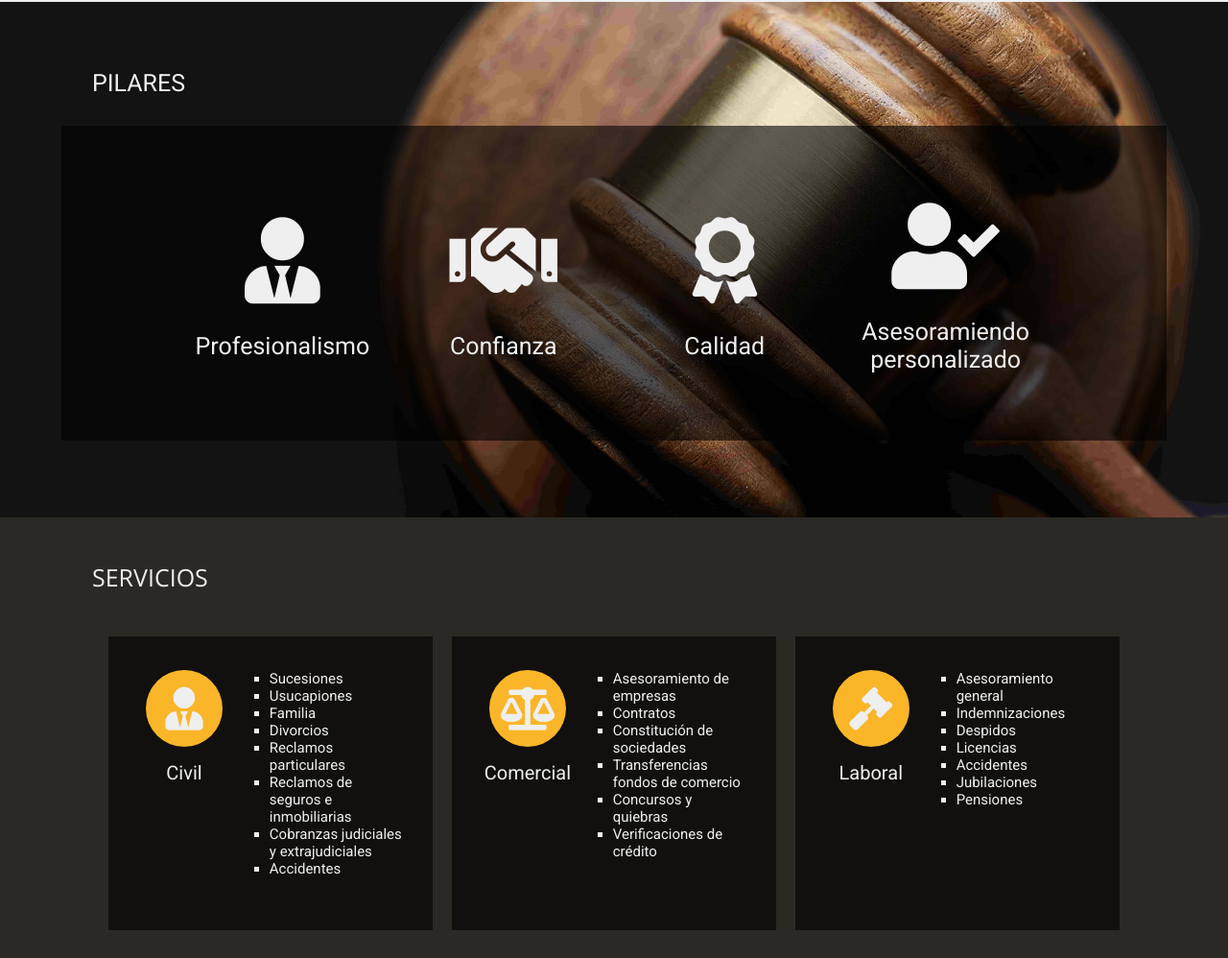
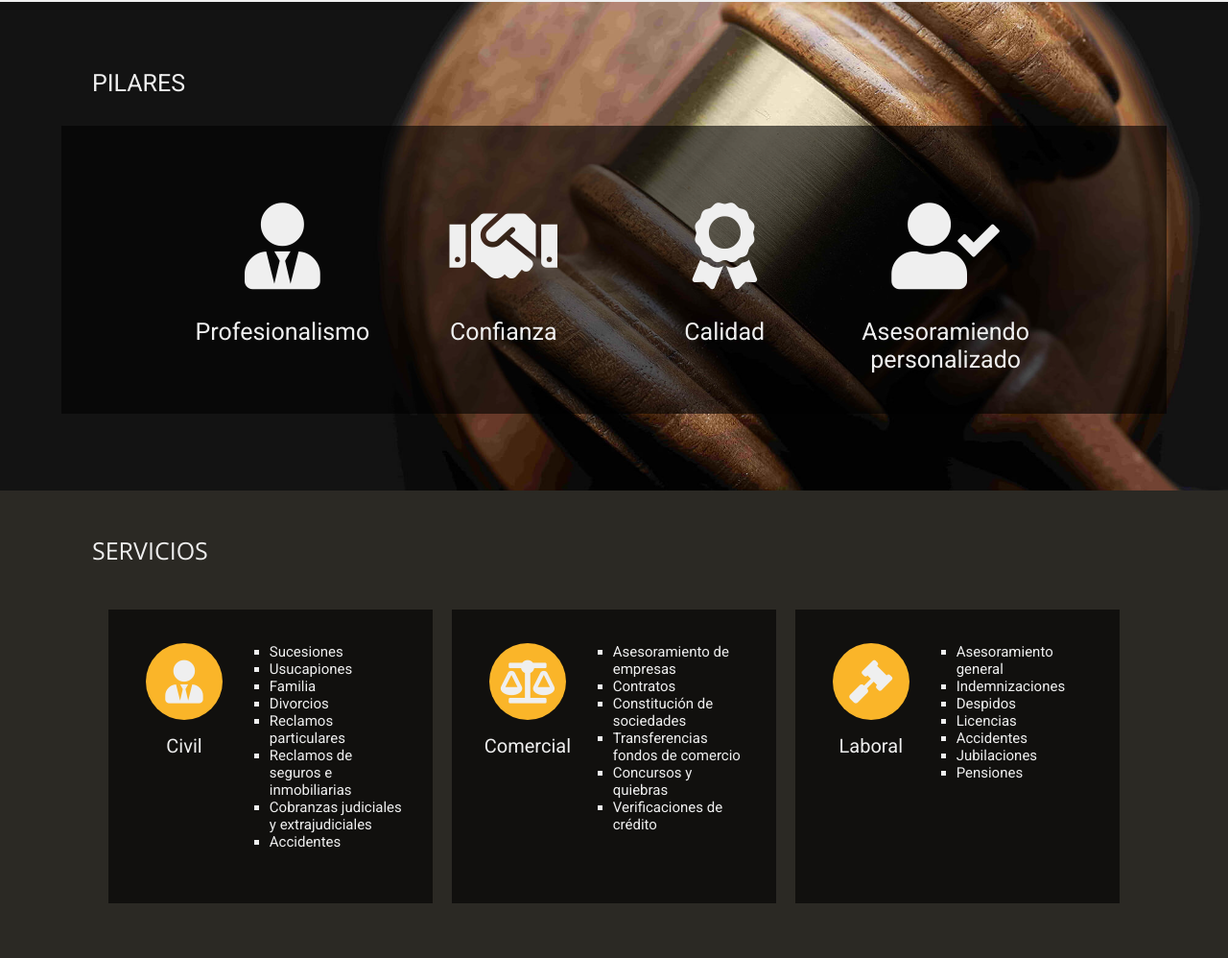
Before and after one commit to r-urchi/SML, a website: page index.html in a window 1280 px wide. Shown: the part 1198-2196 px from the top of the page at 96% size. Drawn offline with nearby package versions, Linux system fonts and the light colour scheme.

Commit message:
arreglos pilares

```diff
--- a/css/main.css
+++ b/css/main.css
@@ -417,9 +417,9 @@ input[type=number]::-webkit-outer-spin-button {
   display: -webkit-box;
   display: -ms-flexbox;
   display: flex;
-  -webkit-box-pack: center;
-  -ms-flex-pack: center;
-  justify-content: center;
+  -webkit-box-pack: flex-start;
+  -ms-flex-pack: flex-start;
+  justify-content: flex-start;
   -webkit-box-align: center;
   -ms-flex-align: center;
   align-items: center;
@@ -431,6 +431,7 @@ input[type=number]::-webkit-outer-spin-button {
 }
 .contenedor-pilares .pilares__contenedor .pilares__iconos .pilares__icono-titulo p {
   font-size: 14px;
+  height: 30px;
   color: #efefef;
 }
 .contenedor-pilares .pilares__contenedor .pilares__iconos .pilares__icono-titulo span {
```
Also changed, not shown: 1 other file.
